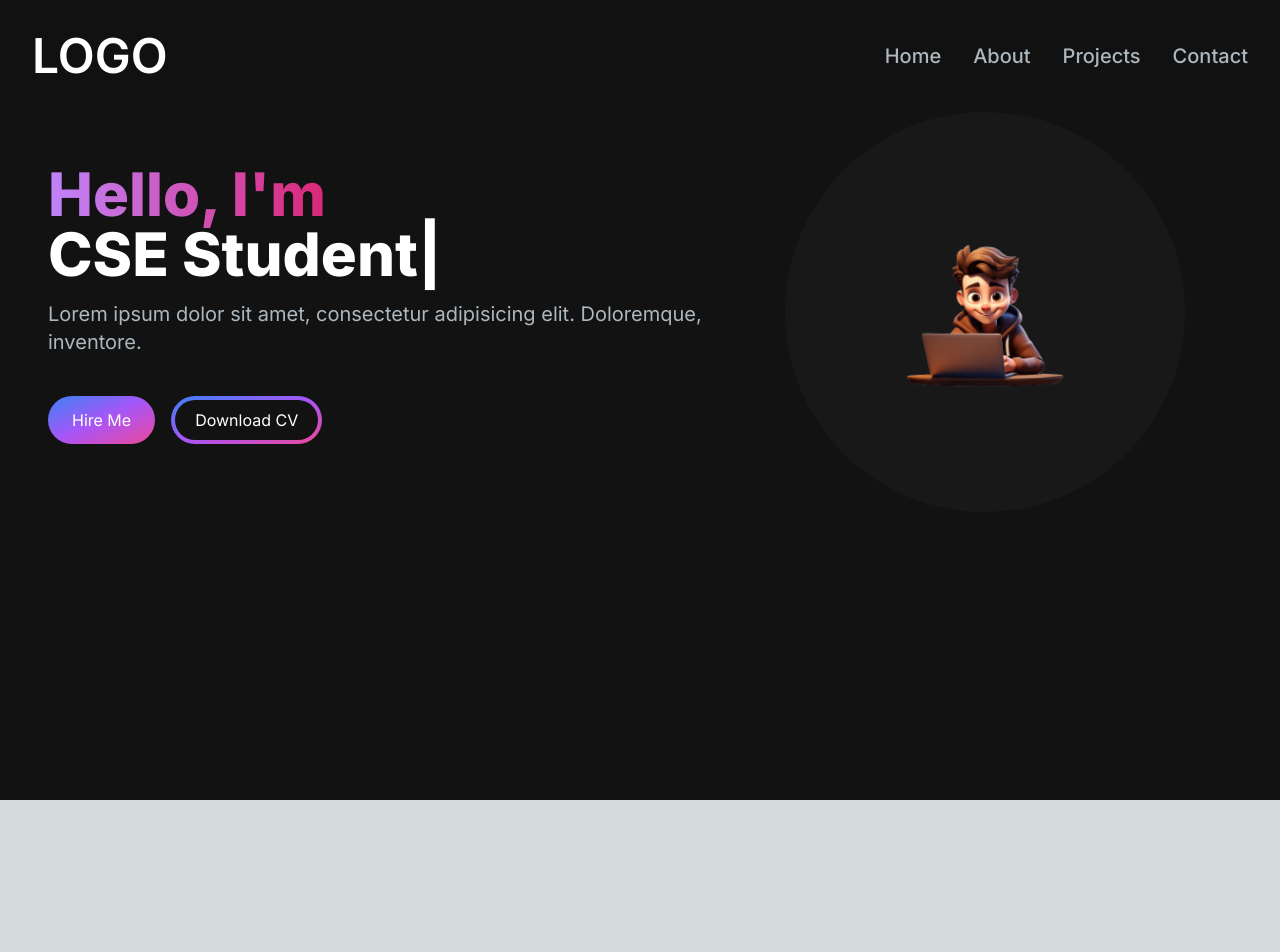
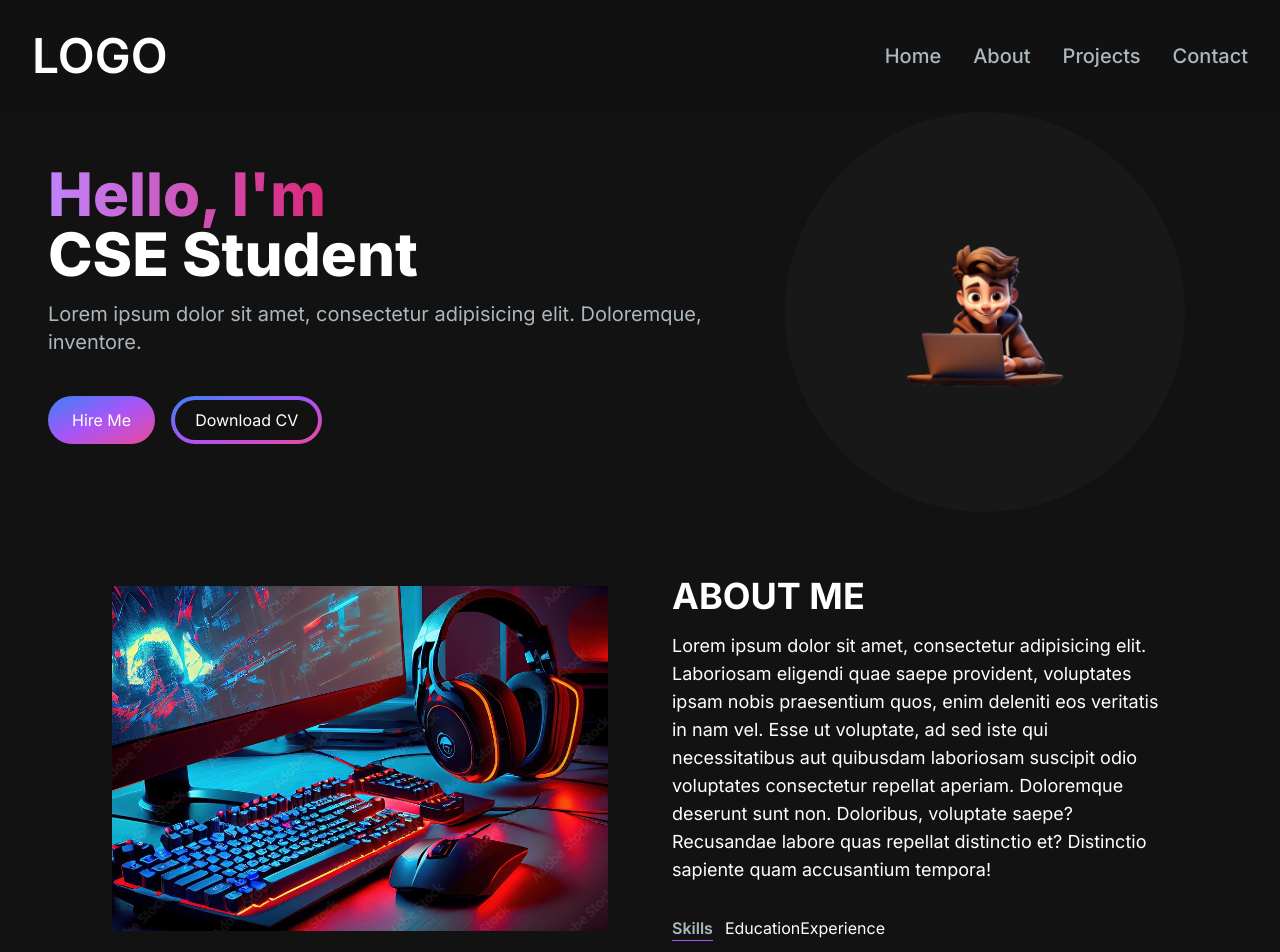
Before and after one commit to Wasif0787/Portfolio, a Next.js app: page / in a window 1280 px wide. Shown: the top 952 px of the page. Before the commit the page ends 800 px from the top, so only its background shows below. Built offline with nearby package versions, Linux system fonts and the light colour scheme.

Commit message:
Added some paerts of about section

```diff
--- /dev/null
+++ b/src/app/Components/AboutSection.jsx
@@ -0,0 +1,32 @@
+"use client"
+import React,{useTransition,useState} from "react";
+import Image from "next/image"
+const AboutSection = () => {
+  const [tab,setTab] = useState("skills")
+  const [startTransition,isPending] = useTransition()
+
+  const handleTabChange=(id)=>{
+    startTransition(()=>{
+      setTab(id)
+    })
+  }
+
+  return (
+    <section className="text-white">
+      <div className="md:grid md:grid-cols-2  gap-8 items-center py-8 px-4 xl:gap-16 sm:py-16 xl:px-16">
+        <Image className="mb-4 md:mb-0" src="/images/about-section.jpg" width={500} height={500} alt="about"/>
+        <div>
+          <h2 className="text-4xl text-white font-bold mb-4 ">ABOUT ME</h2>
+          <p className="text-base lg:text-lg">Lorem ipsum dolor sit amet, consectetur adipisicing elit. Laboriosam eligendi quae saepe provident, voluptates ipsam nobis praesentium quos, enim deleniti eos veritatis in nam vel. Esse ut voluptate, ad sed iste qui necessitatibus aut quibusdam laboriosam suscipit odio voluptates consectetur repellat aperiam. Doloremque deserunt sunt non. Doloribus, voluptate saepe? Recusandae labore quas repellat distinctio et? Distinctio sapiente quam accusantium tempora!</p>
+          <div className="flex flex-row mt-8">
+            <span className="mr-3 font-semibold hover:text-white text-[#ADB7BE] border-b border-purple-500">Skills</span>
+            <span>Education</span>
+            <span>Experience</span>
+          </div>
+        </div>
+      </div>
+    </section>
+  );
+};
+
+export default AboutSection;
--- /dev/null
+++ b/src/app/Components/TabButton.jsx
@@ -0,0 +1,13 @@
+import React from 'react'
+
+const TabButton = ({active,selectTab,children}) => {
+    const nuttonClasses = active?"text-white border-b border-purple-500":"text-[#ADB7BE]"
+  return (
+    <button onClick={selectTab}>
+        <p className="mr-3 font-semibold hover:text-white text-[#ADB7BE] border-b border-purple-500">
+        {children}
+        </p></button>
+  )
+}
+
+export default TabButton
--- a/src/app/page.js
+++ b/src/app/page.js
@@ -1,5 +1,6 @@
 import HeroSection from './Components/HeroSection'
 import Navbar from './Components/Navbar'
+import AboutSection from "./Components/AboutSection"
 
 export default function Home() {
   return (
@@ -7,6 +8,7 @@ export default function Home() {
       <Navbar />
       <div className='container mt-24 px-12 py-4 mx-auto'>
         <HeroSection />
+        <AboutSection/>
       </div>
     </main>
   )
```
Also changed, not shown: public/images/about-section.jpg (added).
